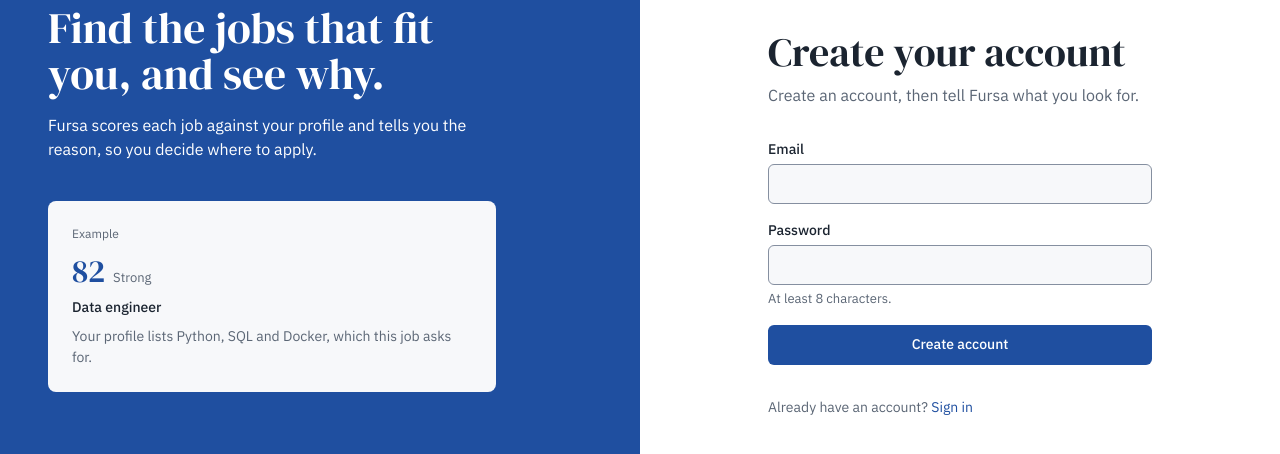
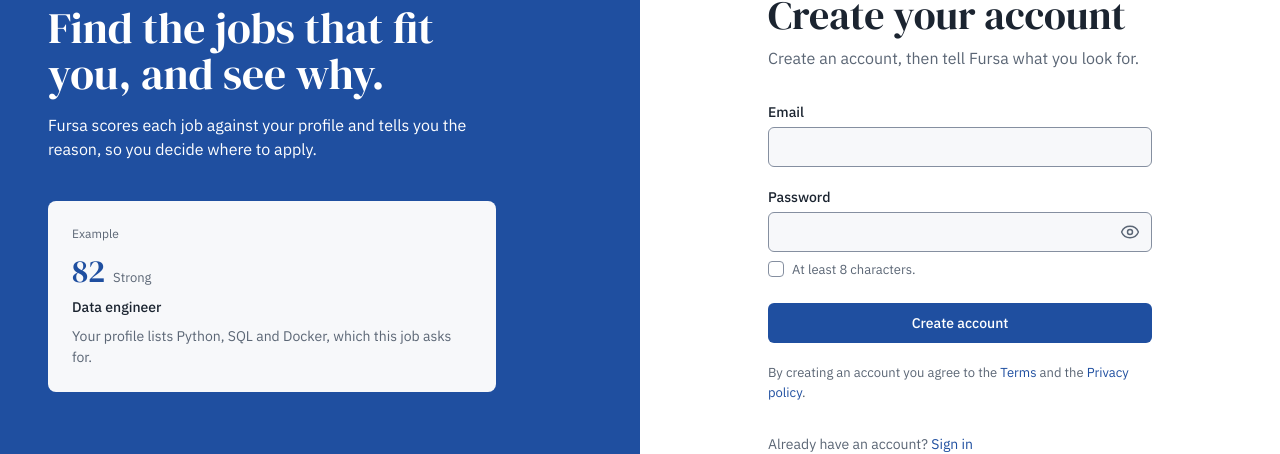
Before and after one commit to hsinemt/fursa-web, a Next.js app: page /en/signup in a window 1280 px wide. Shown: the part 179-633 px from the top of the page. Built offline with nearby package versions, Linux system fonts and the light colour scheme; no server answers.

Commit message:
Auth fields: show password, label action, live password rule; terms line on sign up
Co-Authored-By: Claude Sonnet 5.5 <noreply@anthropic.com>

```diff
--- a/src/components/features/auth/field.tsx
+++ b/src/components/features/auth/field.tsx
@@ -1,11 +1,12 @@
 "use client";
 
-import { CircleAlert } from "lucide-react";
+import { Check, CircleAlert, Eye, EyeOff } from "lucide-react";
 import { useTranslations } from "next-intl";
-import { useId } from "react";
-import { ICON_SM, iconProps } from "@/components/ui/icon";
+import { useId, useState } from "react";
+import { ICON_SM, ICON_MD, iconProps } from "@/components/ui/icon";
 import { Input } from "@/components/ui/input";
 import { Label } from "@/components/ui/label";
+import { cn } from "@/lib/utils/cn";
 
 const KNOWN_VALIDATION = [
   "email_invalid",
@@ -31,27 +32,55 @@ type FieldProps = Omit<React.ComponentProps<typeof Input>, "id" | "aria-invalid"
   help?: string;
   /** The error sentence, already translated. */
   error?: string;
+  /** Something at the end of the label row, like "Forgot your password?". */
+  labelAction?: React.ReactNode;
 };
 
 /**
  * A form field: the label above (never the placeholder), a short hint below, and an error
  * as an icon and a sentence (never color alone), tied to the input for screen readers.
+ * A password field gets a show/hide button inside it, at its end.
  */
-export function Field({ label, help, error, ...input }: FieldProps) {
+export function Field({ label, help, error, labelAction, type, ...input }: FieldProps) {
+  const t = useTranslations("auth.fields");
   const id = useId();
   const helpId = `${id}-help`;
   const errorId = `${id}-error`;
   const describedBy = [help ? helpId : null, error ? errorId : null].filter(Boolean).join(" ");
+  const [visible, setVisible] = useState(false);
+  const isPassword = type === "password";
 
   return (
     <div className="flex flex-col gap-1">
+      <div className="flex items-baseline justify-between gap-4">
         <Label htmlFor={id}>{label}</Label>
+        {labelAction}
+      </div>
+      <div className="relative">
         <Input
           id={id}
+          type={isPassword && visible ? "text" : type}
           aria-invalid={error ? true : undefined}
           aria-describedby={describedBy || undefined}
+          className={cn(isPassword && "pe-12")}
           {...input}
         />
+        {isPassword ? (
+          <button
+            type="button"
+            onClick={() => setVisible((value) => !value)}
+            aria-label={visible ? t("hidePassword") : t("showPassword")}
+            aria-pressed={visible}
+            className="absolute end-1 top-1/2 inline-flex size-9 -translate-y-1/2 items-center justify-center rounded-control text-slate hover:bg-tint hover:text-ink pointer-coarse:size-11"
+          >
+            {visible ? (
+              <EyeOff width={ICON_MD} height={ICON_MD} {...iconProps} />
+            ) : (
+              <Eye width={ICON_MD} height={ICON_MD} {...iconProps} />
+            )}
+          </button>
+        ) : null}
+      </div>
       {help ? (
         <p id={helpId} className="text-sm text-slate">
           {help}
@@ -66,3 +95,25 @@ export function Field({ label, help, error, ...input }: FieldProps) {
     </div>
   );
 }
+
+/**
+ * A live requirement under a new password: a check and the text when it is met, a hollow
+ * square while it is not (the state is never shown by color alone).
+ */
+export function Requirement({ met, children }: { met: boolean; children: React.ReactNode }) {
+  return (
+    <p className="flex items-center gap-2 text-sm text-slate">
+      <span
+        aria-hidden="true"
+        className={cn(
+          "inline-flex size-4 shrink-0 items-center justify-center rounded-chip transition-colors duration-200 ease-out",
+          met ? "bg-accent text-on-accent" : "border border-control",
+        )}
+      >
+        {met ? <Check width={12} height={12} {...iconProps} /> : null}
+      </span>
+      <span className={met ? "text-ink" : undefined}>{children}</span>
+      <span className="sr-only">{met ? "✓" : ""}</span>
+    </p>
+  );
+}
--- a/src/components/features/auth/login-form.tsx
+++ b/src/components/features/auth/login-form.tsx
@@ -30,7 +30,7 @@ export function LoginForm({ next }: { next: string | null }) {
       onSubmit={form.handleSubmit((values) =>
         submit(() => signInAction({ ...values, locale, next: next ?? undefined })),
       )}
-      className="flex flex-col gap-4"
+      className="flex flex-col gap-5"
     >
       {error ? <ErrorPanel message={t(`errors.${error}`)} /> : null}
       <Field
@@ -46,13 +46,15 @@ export function LoginForm({ next }: { next: string | null }) {
         type="password"
         autoComplete="current-password"
         dir="ltr"
+        labelAction={
+          <Link href="/forgot-password" className="inline-link text-sm text-accent hover:underline">
+            {t("login.forgot")}
+          </Link>
+        }
         error={message(errors.password?.message)}
         {...form.register("password")}
       />
-      <Link href="/forgot-password" className="inline-link text-sm text-accent hover:underline">
-        {t("login.forgot")}
-      </Link>
-      <Button type="submit" variant="primary" disabled={pending} className="w-full">
+      <Button type="submit" variant="primary" disabled={pending} className="mt-1 w-full">
         {t("login.submit")}
       </Button>
     </form>
--- a/src/components/features/auth/reset-form.tsx
+++ b/src/components/features/auth/reset-form.tsx
@@ -2,12 +2,12 @@
 
 import { zodResolver } from "@hookform/resolvers/zod";
 import { useTranslations } from "next-intl";
-import { useForm } from "react-hook-form";
+import { useForm, useWatch } from "react-hook-form";
 import { Button } from "@/components/ui/button";
 import { ErrorPanel } from "@/components/ui/error-panel";
 import { updatePasswordAction } from "@/lib/auth/actions";
-import { resetSchema, type ResetValues } from "@/lib/auth/schemas";
-import { Field, useValidationMessage } from "./field";
+import { MIN_PASSWORD, resetSchema, type ResetValues } from "@/lib/auth/schemas";
+import { Field, Requirement, useValidationMessage } from "./field";
 import { useAuthSubmit } from "./use-auth-form";
 
 export function ResetForm() {
@@ -21,6 +21,7 @@ export function ResetForm() {
     setFieldError: (field, key) => form.setError(field, { message: key }),
   });
   const { errors } = form.formState;
+  const passwordLength = useWatch({ control: form.control, name: "password" }).length;
 
   return (
     <form
@@ -28,18 +29,20 @@ export function ResetForm() {
       onSubmit={form.handleSubmit(({ password }) =>
         submit(() => updatePasswordAction({ password })),
       )}
-      className="flex flex-col gap-4"
+      className="flex flex-col gap-5"
     >
       {error ? <ErrorPanel message={t(`errors.${error}`)} /> : null}
+      <div className="flex flex-col gap-2">
         <Field
           label={t("fields.newPassword")}
           type="password"
           autoComplete="new-password"
           dir="ltr"
-        help={t("signup.passwordHelp")}
           error={message(errors.password?.message)}
           {...form.register("password")}
         />
+        <Requirement met={passwordLength >= MIN_PASSWORD}>{t("signup.passwordHelp")}</Requirement>
+      </div>
       <Field
         label={t("fields.confirmPassword")}
         type="password"
@@ -48,7 +51,7 @@ export function ResetForm() {
         error={message(errors.confirm?.message)}
         {...form.register("confirm")}
       />
-      <Button type="submit" variant="primary" disabled={pending} className="w-full">
+      <Button type="submit" variant="primary" disabled={pending} className="mt-1 w-full">
         {t("reset.submit")}
       </Button>
     </form>
--- a/src/components/features/auth/signup-form.tsx
+++ b/src/components/features/auth/signup-form.tsx
@@ -2,12 +2,13 @@
 
 import { zodResolver } from "@hookform/resolvers/zod";
 import { useLocale, useTranslations } from "next-intl";
-import { useForm } from "react-hook-form";
+import { useForm, useWatch } from "react-hook-form";
 import { Button } from "@/components/ui/button";
 import { ErrorPanel } from "@/components/ui/error-panel";
+import { Link } from "@/i18n/navigation";
 import { signUpAction } from "@/lib/auth/actions";
-import { signupSchema, type SignupValues } from "@/lib/auth/schemas";
-import { Field, useValidationMessage } from "./field";
+import { MIN_PASSWORD, signupSchema, type SignupValues } from "@/lib/auth/schemas";
+import { Field, Requirement, useValidationMessage } from "./field";
 import { useAuthSubmit } from "./use-auth-form";
 
 export function SignupForm() {
@@ -22,13 +23,14 @@ export function SignupForm() {
     setFieldError: (field, key) => form.setError(field, { message: key }),
   });
   const { errors } = form.formState;
+  const passwordLength = useWatch({ control: form.control, name: "password" }).length;
 
   return (
     <form
       noValidate
       // The language goes with the form: the API uses it for the notes and messages it writes.
       onSubmit={form.handleSubmit((values) => submit(() => signUpAction({ ...values, locale })))}
-      className="flex flex-col gap-4"
+      className="flex flex-col gap-5"
     >
       {error ? <ErrorPanel message={t(`errors.${error}`)} /> : null}
       <Field
@@ -39,18 +41,34 @@ export function SignupForm() {
         error={message(errors.email?.message)}
         {...form.register("email")}
       />
+      <div className="flex flex-col gap-2">
         <Field
           label={t("fields.password")}
           type="password"
           autoComplete="new-password"
           dir="ltr"
-        help={t("signup.passwordHelp")}
           error={message(errors.password?.message)}
           {...form.register("password")}
         />
-      <Button type="submit" variant="primary" disabled={pending} className="w-full">
+        <Requirement met={passwordLength >= MIN_PASSWORD}>{t("signup.passwordHelp")}</Requirement>
+      </div>
+      <Button type="submit" variant="primary" disabled={pending} className="mt-1 w-full">
         {t("signup.submit")}
       </Button>
+      <p className="text-sm text-slate">
+        {t.rich("signup.terms", {
+          terms: (chunks) => (
+            <Link href="/terms" className="inline-link text-accent hover:underline">
+              {chunks}
+            </Link>
+          ),
+          privacy: (chunks) => (
+            <Link href="/privacy" className="inline-link text-accent hover:underline">
+              {chunks}
+            </Link>
+          ),
+        })}
+      </p>
     </form>
   );
 }
```
Lines whose indentation alone changed are shown as unchanged.
